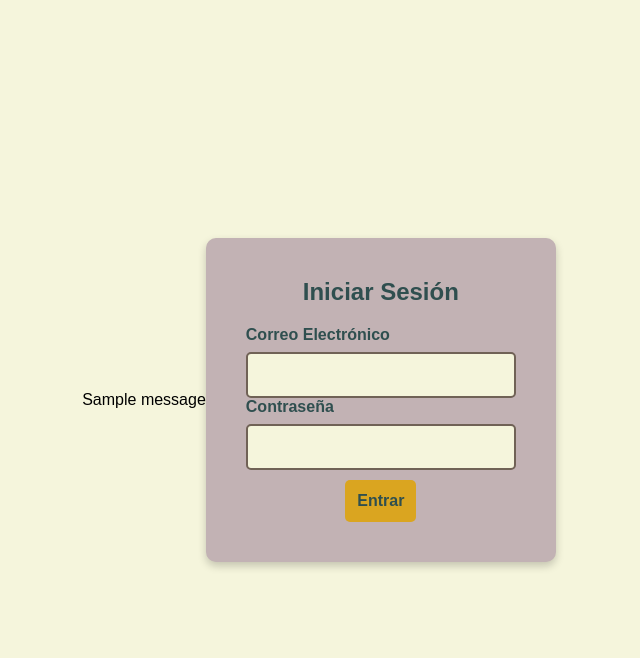
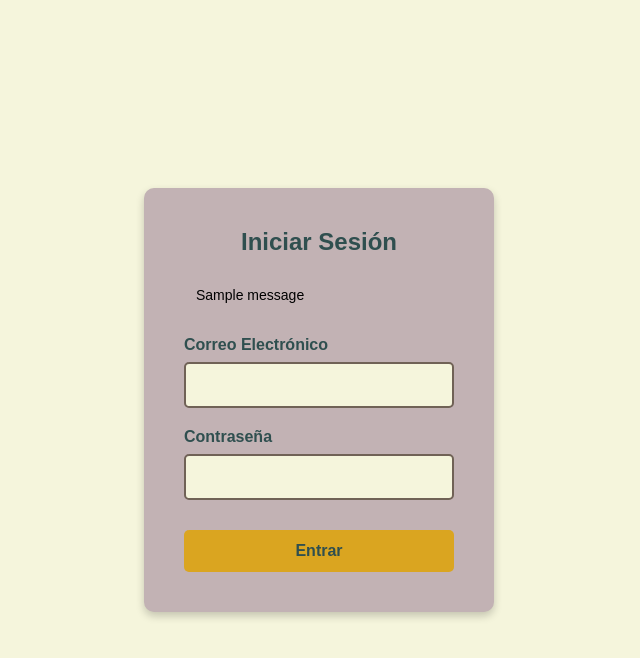
Before and after one commit to Sax300-cpu/SIGAU, a Flask app: page / in a window 1280 px wide. Shown: the top 658 px of the page, without its empty margins (321-961 px from the left). Run offline with Flask 3, Linux system fonts and the light colour scheme; one stand-in notice (Sample message) is shown.

Commit message:
Modificado

```diff
--- a/Sistema-Gestion-Seguros/backend/app.py
+++ b/Sistema-Gestion-Seguros/backend/app.py
@@ -7,18 +7,14 @@ from flask import (
 from models import init_db
 from werkzeug.security import check_password_hash
 
-# 1) Carga las variables de entorno
 load_dotenv()
 
-# 2) Inicializa Flask
 app = Flask(
     __name__,
     static_folder="../static",
     template_folder="templates"
 )
 app.secret_key = os.getenv("SECRET_KEY")
-
-# 3) Inicializa la conexión a la BD
 mysql = init_db(app)
 
 @app.route('/test-db')
@@ -33,15 +29,15 @@ def test_db():
 def home():
     return render_template("login-index.html")
 
-# ← Ruta de login actualizada para usar email
 @app.route('/login', methods=['GET', 'POST'])
 def login():
+    if 'user_id' in session:
+        return redirect(url_for('dashboard'))
+
     if request.method == 'POST':
-        # 1) Recoge email y contraseña del formulario
         email    = request.form['email']
         password = request.form['password']
 
-        # 2) Busca ese email en la BD
         cur = mysql.connection.cursor()
         cur.execute(
             "SELECT id, password_hash FROM users WHERE email = %s",
@@ -50,7 +46,6 @@ def login():
         fila = cur.fetchone()
         cur.close()
 
-        # 3) Verifica contraseña y maneja sesión
         if fila and check_password_hash(fila[1], password):
             session.clear()
             session['user_id'] = fila[0]
@@ -58,19 +53,23 @@ def login():
         else:
             flash('Usuario o contraseña incorrectos', 'danger')
 
-    # En GET o fallo de login, muestra el formulario de nuevo
     return render_template('login-index.html')
-# ← Fin de la ruta /login
 
 @app.route('/dashboard')
 def dashboard():
     if 'user_id' not in session:
         return redirect(url_for('login'))
-    return f"<h1>Bienvenido, usuario #{session['user_id']}</h1>"
+    return f"""
+      <h1>Bienvenido, usuario #{session['user_id']}</h1>
+      <p><a href="{ url_for('logout') }">Cerrar sesión</a></p>
+    """
+
+# ← Mueve ESTA ruta justo aquí, antes del main
+@app.route('/logout')
+def logout():
+    session.clear()
+    flash("Has cerrado sesión correctamente.", "info")
+    return redirect(url_for('login'))
 
 if __name__ == "__main__":
     app.run(debug=True)
-@app.route('/logout')
-def logout():
-    session.clear()
-    return redirect(url_for('login'))
--- a/Sistema-Gestion-Seguros/backend/templates/login-index.html
+++ b/Sistema-Gestion-Seguros/backend/templates/login-index.html
@@ -1,20 +1,30 @@
 <!DOCTYPE html>
 <html lang="es">
 <head>
-    {% with mensajes = get_flashed_messages(with_categories=true) %}
-  {% for categoria, texto in mensajes %}
-    <div class="alert alert-{{ categoria }}">{{ texto }}</div>
-  {% endfor %}
-{% endwith %}
   <meta charset="UTF-8">
-    <meta name="viewport" content="width=device-width, initial-scale=1.0">
-    <title>Login</title>
+  <meta name="viewport" content="width=device-width, initial-scale=1">
+  <title>Iniciar Sesión</title>
+  <!-- Tu CSS personalizado -->
   <link rel="stylesheet" href="{{ url_for('static', filename='css/login-styles.css') }}">
 </head>
 <body>
+  <main>
     <div class="login-container">
       <div class="login-title">Iniciar Sesión</div>
-        <form id="loginForm" action="{{ url_for('login') }}" method="post">
+
+      <!-- Mensajes flash -->
+      {% with mensajes = get_flashed_messages(with_categories=true) %}
+        {% if mensajes %}
+          {% for categoria, texto in mensajes %}
+            <div class="flash flash-{{ categoria }}">
+              {{ texto }}
+            </div>
+          {% endfor %}
+        {% endif %}
+      {% endwith %}
+
+      <!-- Formulario de login -->
+      <form class="login-form" id="loginForm" action="{{ url_for('login') }}" method="post">
         <div class="form-group">
           <label for="email">Correo Electrónico</label>
           <input type="email" id="email" name="email" required>
@@ -26,7 +36,6 @@
         <button type="submit">Entrar</button>
       </form>
     </div>
-
-    <script src="{{ url_for('static', filename='js/login.js') }}"></script>
+  </main>
 </body>
 </html>
--- a/Sistema-Gestion-Seguros/static/css/login-styles.css
+++ b/Sistema-Gestion-Seguros/static/css/login-styles.css
@@ -84,3 +84,30 @@ button:hover {
     margin-bottom: 20px;
     font-weight: bold;
 }
+
+/* dentro de login-styles.css */
+
+/* Mensajes flash dentro de la tarjeta */
+.flash {
+  width: 100%;
+  text-align: left;
+  padding: 10px 12px;
+  margin-bottom: 20px;
+  border-radius: 5px;
+  font-size: 14px;
+  line-height: 1.4;
+}
+
+/* Mensaje informativo */
+.flash-info {
+  background-color: #eef6fb;
+  border: 1px solid #c5ddf0;
+  color: #2f4f4f;
+}
+
+/* Mensaje de error */
+.flash-danger {
+  background-color: #fde2e2;
+  border: 1px solid #f5c6cb;
+  color: #721c24;
+}
```
Also changed, not shown: Sistema-Gestion-Seguros/backend/templates/dashboard.html (added, +30 -0 lines). Lines whose indentation alone changed are shown as unchanged.
